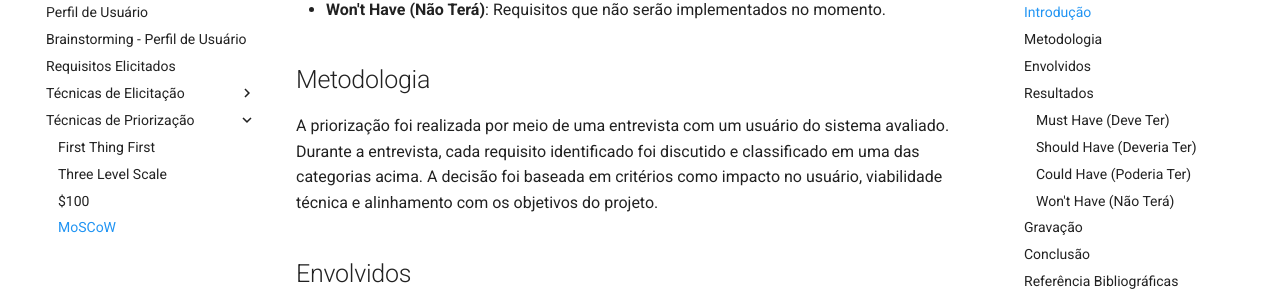
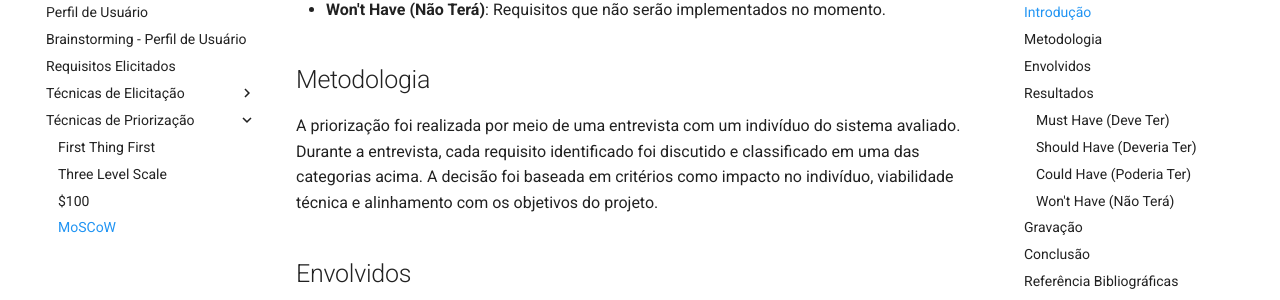
Before and after one commit to Requisitos-de-Software/2025.2-Grupo03, an MkDocs documentation site: the page built from docs/Elicitacao/moscow.md, in a window 1280 px wide and 900 px high, scrolled down 434 px. Shown: the part 144-444 px from the top of the window. Built offline with MkDocs 1.6.1 and Material for MkDocs 9.7.7, drawn with Linux system fonts in a browser that asks for light colours; comment, search, counter and statistics services are not loaded; some of the changed text lies outside the part shown.

Commit message:
Update moscow.md

```diff
--- a/docs/Elicitacao/moscow.md
+++ b/docs/Elicitacao/moscow.md
@@ -11,7 +11,7 @@ A técnica de priorização MoSCoW foi utilizada para identificar e classificar
 
 ## Metodologia
 
-A priorização foi realizada por meio de uma entrevista com um usuário do sistema avaliado. Durante a entrevista, cada requisito identificado foi discutido e classificado em uma das categorias acima. A decisão foi baseada em critérios como impacto no usuário, viabilidade técnica e alinhamento com os objetivos do projeto.
+A priorização foi realizada por meio de uma entrevista com um indivíduo do sistema avaliado. Durante a entrevista, cada requisito identificado foi discutido e classificado em uma das categorias acima. A decisão foi baseada em critérios como impacto no indivíduo, viabilidade técnica e alinhamento com os objetivos do projeto.
 
 ## Envolvidos
 
@@ -51,9 +51,9 @@ Os responsáveis pela realização da priorização MoSCoW foram:
 | RF44   | Projeto de Monitoria Estudantil (PMon) | O sistema deve facilitar a interação entre monitores, professores e alunos. |
 | RF38   | Interface Animado (MInA)          | A inferência deve envolver Lógica Fuzzy, permitindo avaliações graduais (ex.: "bom", "razoável", "fraco"). |
 | RF42   | Interface Animado (MInA)          | O assistente virtual deve notificar qual conteúdo o aluno está tendo mais dificuldade. |
-| RF15   | Acompanhamento Real (Real)        | O sistema deve enviar notificações para lembrar o usuário de revisar conteúdos passados. |
+| RF15   | Acompanhamento Real (Real)        | O sistema deve enviar notificações para lembrar o indivíduo de revisar conteúdos passados. |
 | RF08   | Acompanhamento Real (Real)        | A interface deve exibir um progresso em porcentagem do andamento da disciplina. |
-| RF17   | Acompanhamento Real (Real)        | O sistema deve enviar lembretes para o usuário sobre datas de entregas de atividades. |
+| RF17   | Acompanhamento Real (Real)        | O sistema deve enviar lembretes para o indivíduo sobre datas de entregas de atividades. |
 
 <div align="center"><strong>Autoria de <a href="https://github.com/JoaoSapiencia">João Sapiência</a></strong></div>
 
@@ -75,13 +75,13 @@ Os responsáveis pela realização da priorização MoSCoW foram:
 | Código | Nome do Requisito                  | Descrição                                                                 |
 |--------|------------------------------------|---------------------------------------------------------------------------|
 | RF36   | Interface Animado (MInA)          | O sistema deve criar um personagem antropomórfico para interação direta com o estudante. |
-| RF14   | Acompanhamento Real (Real)        | O usuário deve marcar os tópicos da disciplina no qual ele sente mais facilidade. |
+| RF14   | Acompanhamento Real (Real)        | O indivíduo deve marcar os tópicos da disciplina no qual ele sente mais facilidade. |
 | RF46   | Projeto de Monitoria Estudantil (PMon) | O assistente virtual deve acompanhar interações.                         |
 
 <div align="center"><strong>Autoria de <a href="https://github.com/JoaoSapiencia">João Sapiência</a></strong></div>
 
 ## Gravação
-A Tabela 5 apresenta as informações do usuário que participou da etapa de priorização, incluindo seu nome e dados sobre a gravação, como data, hora e local.
+A Tabela 5 apresenta as informações do indivíduo que participou da etapa de priorização, incluindo seu nome e dados sobre a gravação, como data, hora e local.
 
 <div align="center"><strong>Tabela 5: Usuário Real e Informações da Gravação</strong></div>
 
@@ -106,4 +106,4 @@ Visual Paradigm. *Prioritizing Requirements with MoSCoW Method: A Guide for Agil
 
 | Versão | Data       | Descrição                                   | Autor(es)                                                   | Revisor       |
 |--------|------------|---------------------------------------------|------------------------------------------------------------|---------------|
-| 1.0    | 30/09/2025 | Realização da priorização MoSCoW por meio de entrevista com usuário | [João Sapiência](https://github.com/JoaoSapiencia), [João Felipe](https://github.com/JoaoFelipe) | [Arthur Henrique](https://github.com/arthurhvieira1)             |
+| 1.0    | 30/09/2025 | Realização da priorização MoSCoW por meio de entrevista com indivíduo | [João Sapiência](https://github.com/JoaoSapiencia), [João Felipe](https://github.com/JoaoFelipe) | [Arthur Henrique](https://github.com/arthurhvieira1)             |
```
